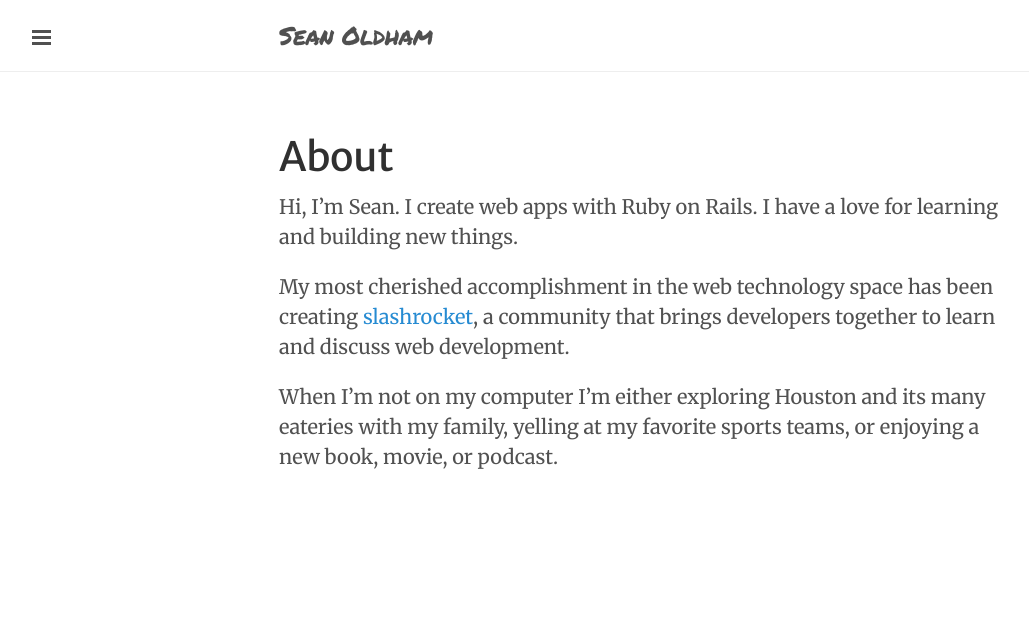
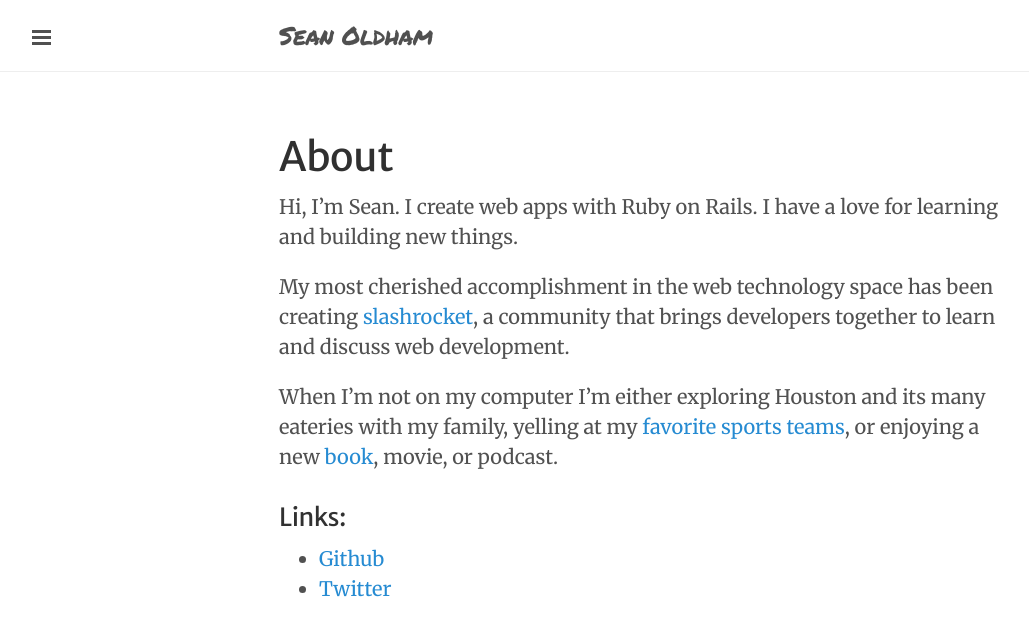
Before and after one commit to seanoldham/seanosaur.github.io, a Jekyll site: the page built from about.md, in a window 1280 px wide. Shown: the top 636 px of the page, without its empty margins (1-1030 px from the left). Built offline with Jekyll 4.4.1, drawn with Linux system fonts in a browser that asks for light colours.

Commit message:
edit about page, flip title order

```diff
--- a/_includes/head.html
+++ b/_includes/head.html
@@ -9,7 +9,7 @@
     {% if page.title == "Home" %}
       {{ site.title }}
     {% else %}
-      {{ page.title }} &middot; {{ site.title }}
+      {{ site.title }} &middot; {{ page.title }}
     {% endif %}
   </title>
 
--- a/about.md
+++ b/about.md
@@ -1,11 +1,16 @@
 ---
 layout: page
 title: About
-permalink: /about
+permalink: /about.html
 ---
 
 Hi, I'm Sean. I create web apps with Ruby on Rails. I have a love for learning and building new things.
 
 My most cherished accomplishment in the web technology space has been creating [slashrocket](https://slashrocket.io), a community that brings developers together to learn and discuss web development.
 
-When I'm not on my computer I'm either exploring Houston and its many eateries with my family, yelling at my favorite sports teams, or enjoying a new book, movie, or podcast.
+When I'm not on my computer I'm either exploring Houston and its many eateries with my family, yelling at my [favorite](//texassports.com/?path=football) [sports](//astros.com) [teams](//rockets.com), or enjoying a new [book](//read.seanosaur.com), movie, or podcast.
+
+### Links:
+
+* [Github](//github.com/seanosaur)
+* [Twitter](//twitter.com/seanoldham)
```
